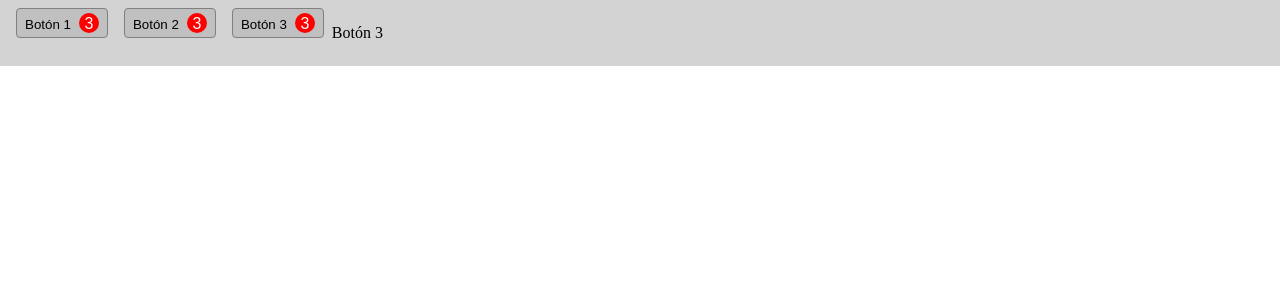
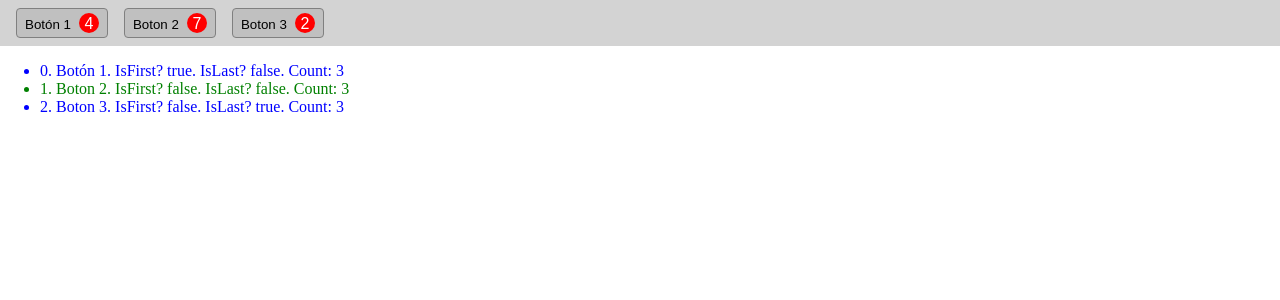
Before and after one commit to gerardoparrajc/componentes-angular, an Angular app: page / in a window 1280 px wide. Shown: the top 300 px of the page. Built offline with nearby package versions, Linux system fonts and the light colour scheme.

Commit message:
Uso de ngFor y sus variables

```diff
--- a/src/app/boton/boton.component.html
+++ b/src/app/boton/boton.component.html
@@ -1,4 +1,4 @@
 <button destacado="yellow" type="button" (click)="pulsarBoton()">
   <span class="etiqueta">{{texto}}</span>
-  <span class="badge">3</span>
+  <span class="badge">{{ cantidad }}</span>
 </button>
--- a/src/app/boton/boton.component.ts
+++ b/src/app/boton/boton.component.ts
@@ -9,6 +9,7 @@ export class BotonComponent implements OnInit{
 
   // Propiedad definida para que reciba su valor desde el componente padre
   @Input() texto: string = '';
+  @Input() cantidad: number = 0;
 
   // Propiedad definida para que envíe datos al componente padre
   @Output() pulsado: EventEmitter<string> = new EventEmitter();
--- a/src/app/botones/botones.component.html
+++ b/src/app/botones/botones.component.html
@@ -1,6 +1,7 @@
 <div class="botones">
-  <app-boton texto="Botón 1" (pulsado)="mostrarDatosRecibidos($event)"></app-boton>
-  <app-boton texto="Botón 2" (pulsado)="mostrarDatosRecibidos($event)"></app-boton>
-  <app-boton texto="Botón 3" (pulsado)="mostrarDatosRecibidos($event)"></app-boton>
-  <p destacado="yellow">Botón 3</p>
+  <app-boton *ngFor="let boton of botones" [texto]="boton.texto" [cantidad]="boton.cantidad" (pulsado)="mostrarDatosRecibidos($event)"></app-boton>
 </div>
+
+<ul>
+  <li [ngClass]="even ? 'even' : 'odd'"  *ngFor="let boton of botones; index as idx; first as isFirst; last as isLast; count as cuenta; even as even; odd as odd">{{idx}}. {{boton.texto}}. IsFirst? {{ isFirst }}. IsLast? {{isLast}}. Count: {{cuenta}}</li>
+</ul>
--- a/src/app/botones/botones.component.scss
+++ b/src/app/botones/botones.component.scss
@@ -7,3 +7,15 @@
 app-boton {
   margin: 0 8px;
 }
+
+.ultimo {
+  color: red;
+}
+
+.even {
+  color: blue;
+}
+
+.odd {
+  color: green;
+}
--- a/src/app/botones/botones.component.ts
+++ b/src/app/botones/botones.component.ts
@@ -7,6 +7,12 @@ import { Component } from '@angular/core';
 })
 export class BotonesComponent {
 
+  botones = [
+    {texto: 'Botón 1',cantidad: 4 },
+    {texto: 'Boton 2',cantidad: 7 },
+    {texto: 'Boton 3', cantidad: 2 }
+  ];
+
   // Función que maneja el evento (pulsado). Como parámetro recibe los datos enviados por el
   // componente hijo.
   mostrarDatosRecibidos(datos: string) {
```
